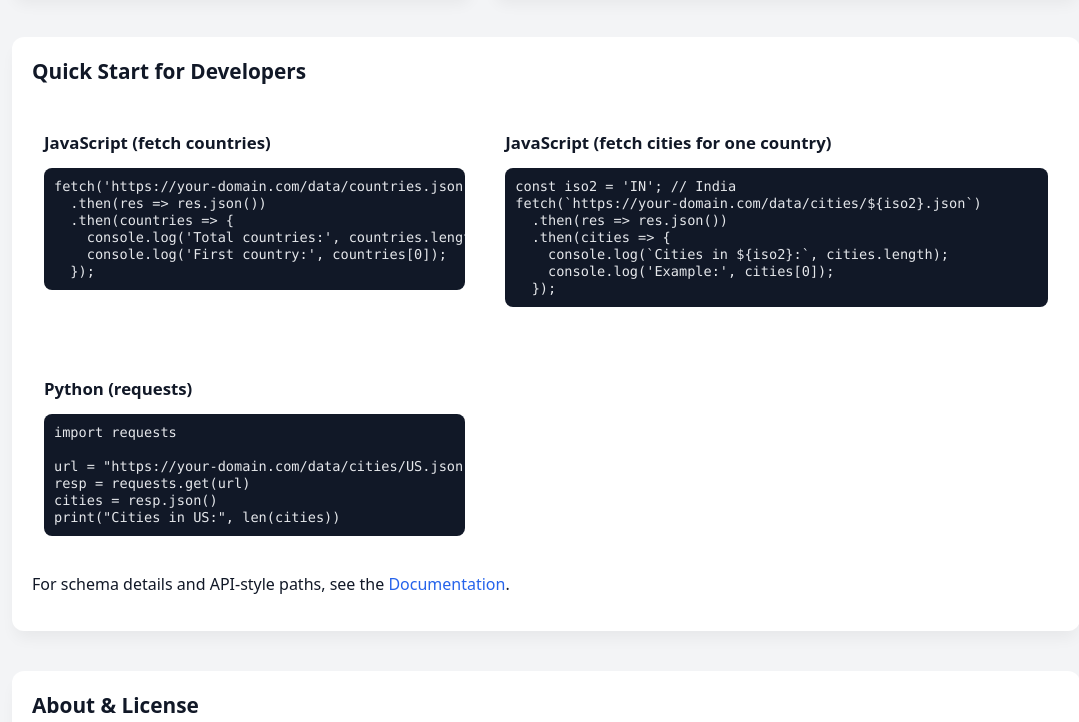
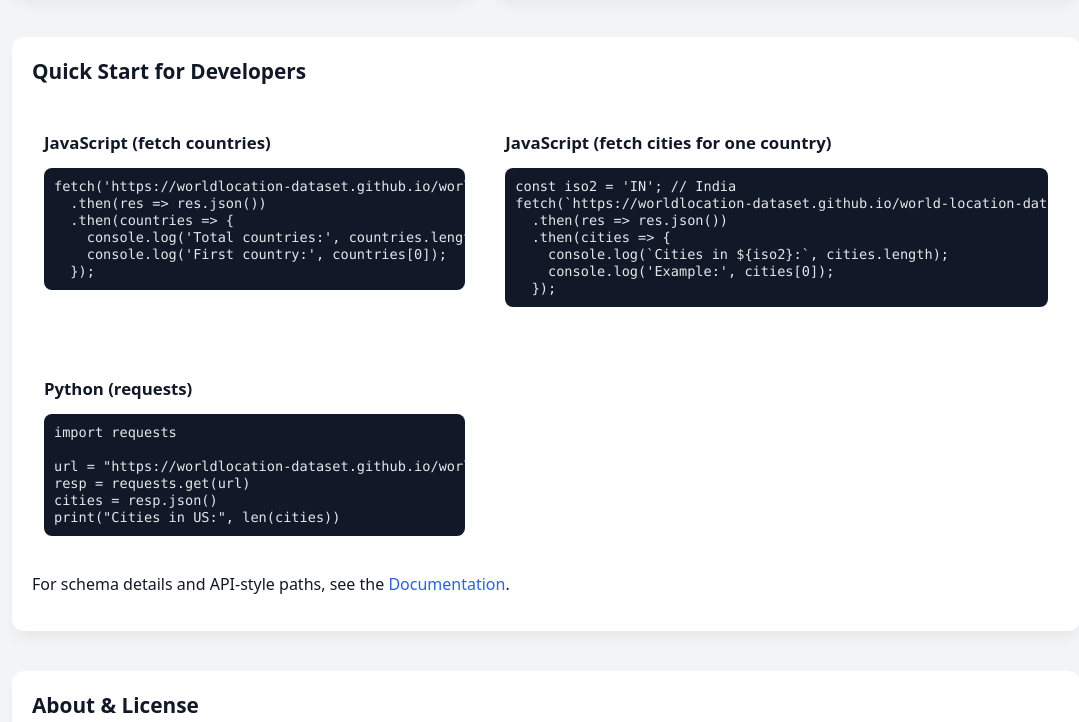
Before and after one commit to worldlocation-dataset/world-location-dataset, a plain HTML site: page index.html in a window 1280 px wide. Shown: the part 563-1285 px from the top of the page, without its empty margins (94-1173 px from the left). Drawn offline with Linux system fonts and the light colour scheme.

Commit message:
Add files via upload

```diff
--- a/index.html
+++ b/index.html
@@ -285,7 +285,7 @@
         <div class="grid" style="gap:16px;">
           <div class="card" style="box-shadow:none; padding:12px; margin:0;">
             <h3>JavaScript (fetch countries)</h3>
-            <pre><code>fetch('https://your-domain.com/data/countries.json')
+            <pre><code>fetch('https://worldlocation-dataset.github.io/world-location-dataset/data/countries.json')
   .then(res =&gt; res.json())
   .then(countries =&gt; {
     console.log('Total countries:', countries.length);
@@ -295,7 +295,7 @@
           <div class="card" style="box-shadow:none; padding:12px; margin:0;">
             <h3>JavaScript (fetch cities for one country)</h3>
             <pre><code>const iso2 = 'IN'; // India
-fetch(`https://your-domain.com/data/cities/${iso2}.json`)
+fetch(`https://worldlocation-dataset.github.io/world-location-dataset/data/cities/${iso2}.json`)
   .then(res =&gt; res.json())
   .then(cities =&gt; {
     console.log(`Cities in ${iso2}:`, cities.length);
@@ -306,7 +306,7 @@ fetch(`https://your-domain.com/data/cities/${iso2}.json`)
             <h3>Python (requests)</h3>
             <pre><code>import requests
 
-url = "https://your-domain.com/data/cities/US.json"
+url = "https://worldlocation-dataset.github.io/world-location-dataset/data/cities/US.json"
 resp = requests.get(url)
 cities = resp.json()
 print("Cities in US:", len(cities))</code></pre>
```
